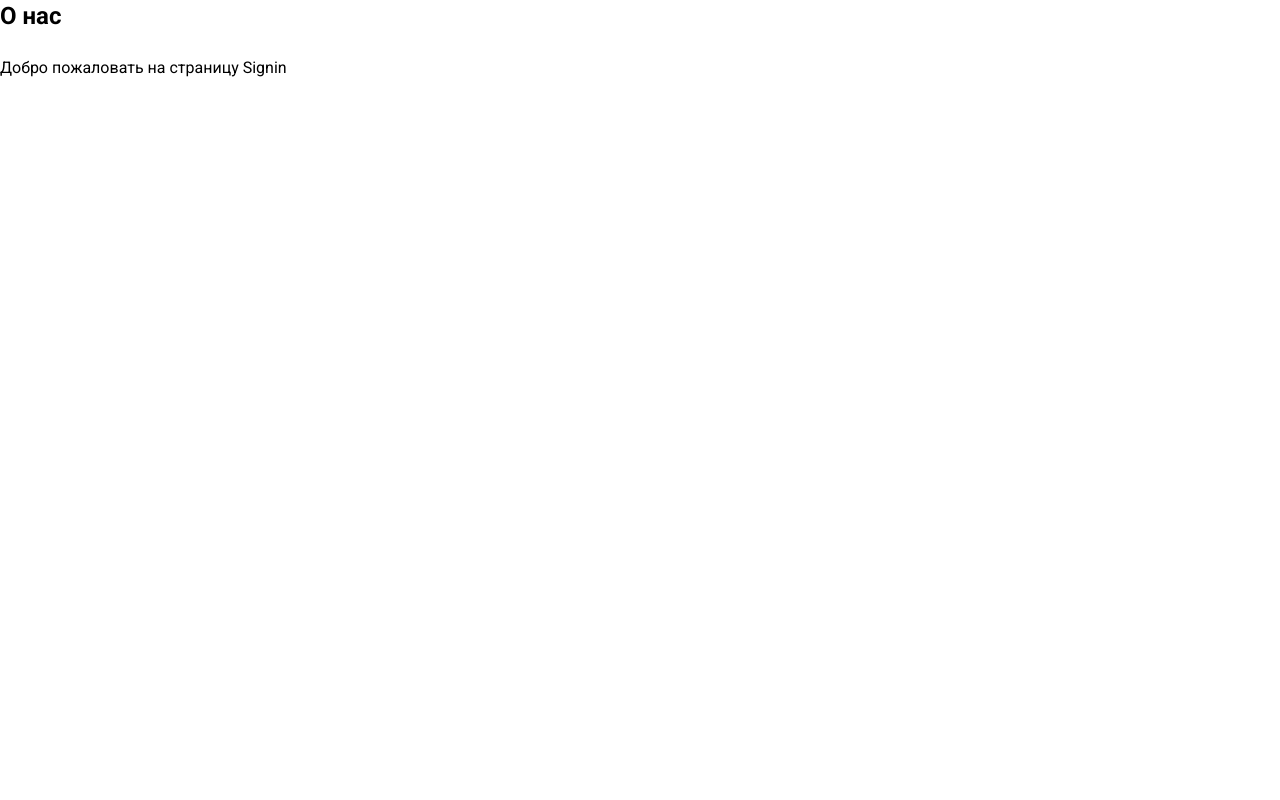
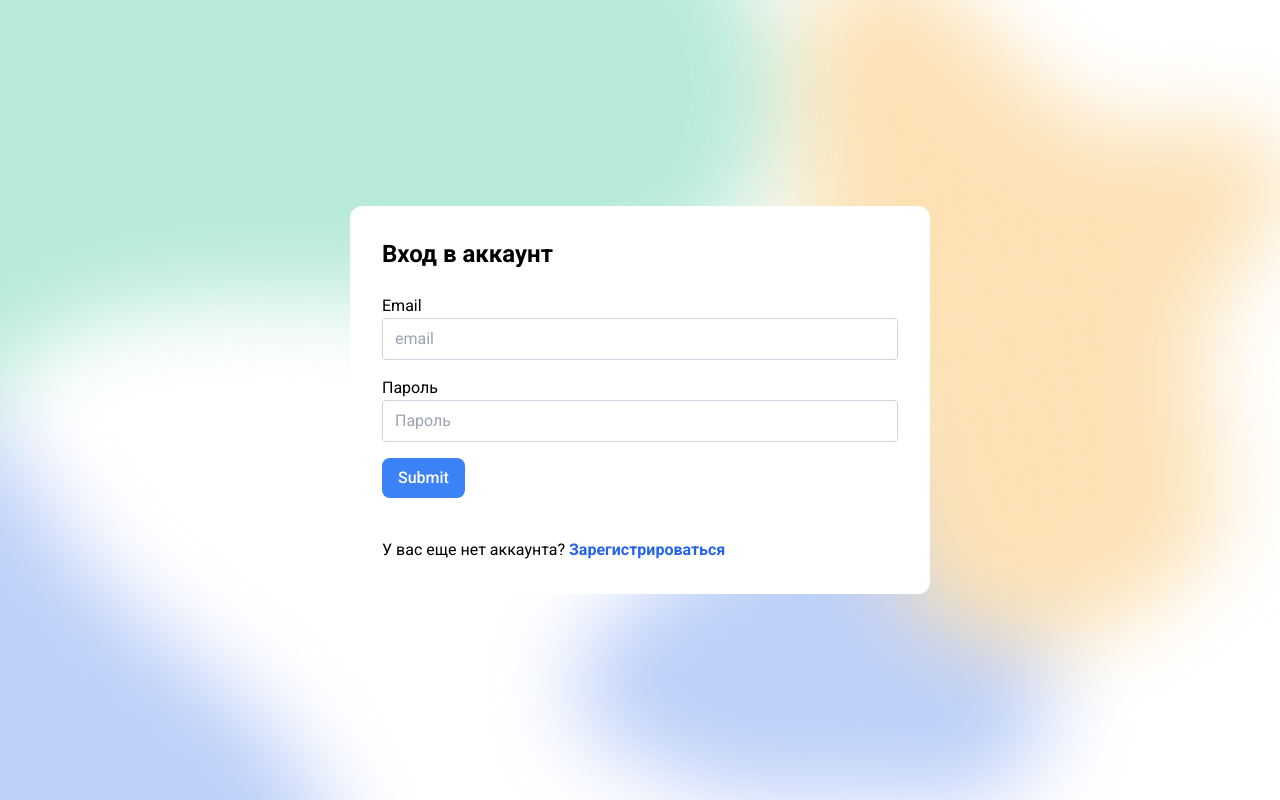
Before and after one commit to okokanya/finance-tracker, a Next.js app: page /signin in a window 1280 px wide. Built offline with nearby package versions, Linux system fonts and the light colour scheme.

Commit message:
width fix

```diff
--- a/src/auth/auth.controller.ts
+++ b/src/auth/auth.controller.ts
@@ -1,6 +1,6 @@
 import { Controller, Post, Body, UseGuards, Req } from '@nestjs/common';
-import { CreateUserDto } from 'src/users/dto/create-user.dto';
-import { UsersService } from 'src/users/users.service';
+import { CreateUserDto } from '@/users/dto/create-user.dto';
+import { UsersService } from '@/users/users.service';
 import { AuthService } from './auth.service';
 import { LocalGuard } from './local.guard';
 
--- a/src/components/formWrap.tsx
+++ b/src/components/formWrap.tsx
@@ -6,7 +6,7 @@ type FullScreenBackgroundProps = {
 
 const formWrap = ({ children }: FullScreenBackgroundProps) => {
   return (
-    <div className="bg-white py-8 px-8 rounded-[12px] w-[36.25rem]">
+    <div className="bg-transparent sm:bg-white  py-8 px-8 rounded-[12px] w-full sm:w-[36.25rem]">
       {children && <div className="w-full h-full flex items-center justify-center flex-col">{children}</div>}
     </div>
   );
--- a/src/pages/signin.tsx
+++ b/src/pages/signin.tsx
@@ -1,12 +1,54 @@
-import React from 'react';
+import React, { useState } from 'react';
+import { useForm, SubmitHandler } from "react-hook-form";
+import MainWrap from '@/components/mainWrap';
+import FormWrap from '@/components/formWrap';
+import Button from '@/components/button';
+import { registerUser } from '@/utils/api';
 
-const Signin = () => {
-  return (
-    <div>
-      <h1>О нас</h1>
-      <p>Добро пожаловать на страницу Signin</p>
-    </div>
-  );
+type FormData = {
+  email: string;
+  password: string;
 };
 
-export default Signin;
+export default function Signin() {
+  const {
+    register,
+    handleSubmit,
+    formState: { errors },
+    setValue,
+  } = useForm<FormData>();
+
+  const onSubmit: SubmitHandler<FormData> = (data) => console.log(data);
+
+
+  return (
+    <MainWrap>
+      <FormWrap>
+        <h1 className='ml-0 mr-auto'>Вход в аккаунт</h1>
+        <form className='flex flex-wrap w-full justify-between' onSubmit={handleSubmit(onSubmit)}>
+          <label className="label">Email
+            <input className="input-txt" placeholder="email" type="email" {...register("email", { required: true })} />
+            {errors.email && <span className='errorSpan'>Это поле обязательно</span>}
+          </label>
+
+          <label className="label">Пароль
+            <input
+              className="input-txt"
+              placeholder="Пароль"
+              type="password"
+              {...register("password", { required: true })}
+              id="password"
+            />
+            {errors.password && <span className='errorSpan'>Это поле обязательно</span>}
+          </label>
+
+          <Button>
+            <input type="submit" />
+          </Button>
+        </form>
+
+        <p className='ml-0 mr-auto mt-10'>У вас еще нет аккаунта? <a className="link" href='/signup'>Зарегистрироваться</a></p>
+      </FormWrap>
+    </MainWrap>
+  );
+}
--- a/src/pages/signup.tsx
+++ b/src/pages/signup.tsx
@@ -84,7 +84,7 @@ export default function Signup() {
           </Button>
         </form>
 
-        <p className='ml-0 mr-auto'>Уже есть аккаунт? <a className="link" href='/signin'>Войти</a></p>
+        <p className='ml-0 mr-auto mt-10'>Уже есть аккаунт? <a className="link" href='/signin'>Войти</a></p>
       </FormWrap>
     </MainWrap>
   );
```
